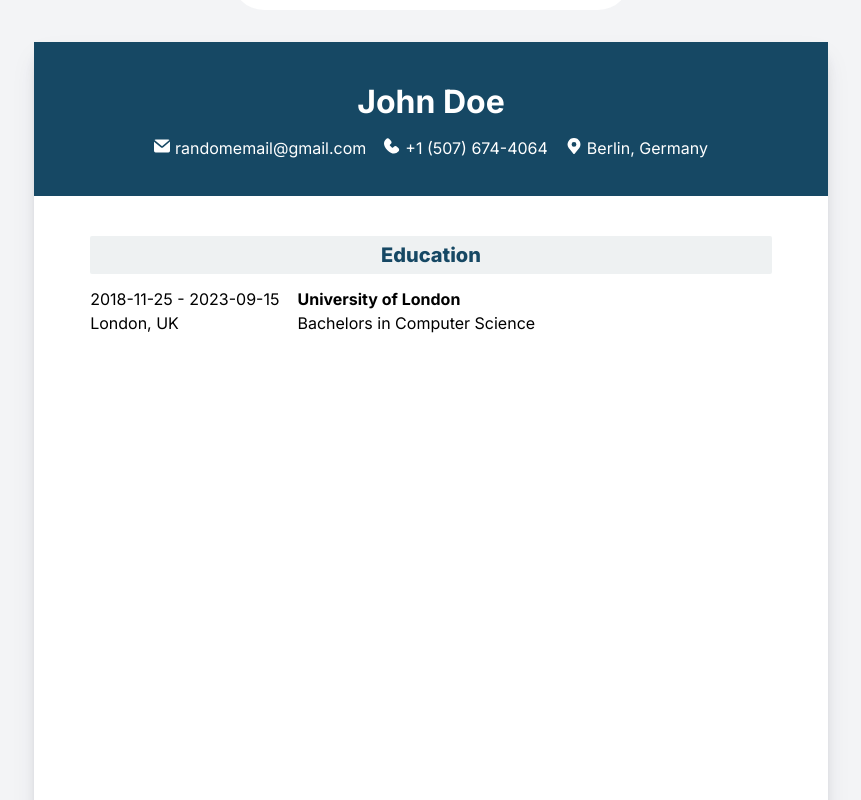
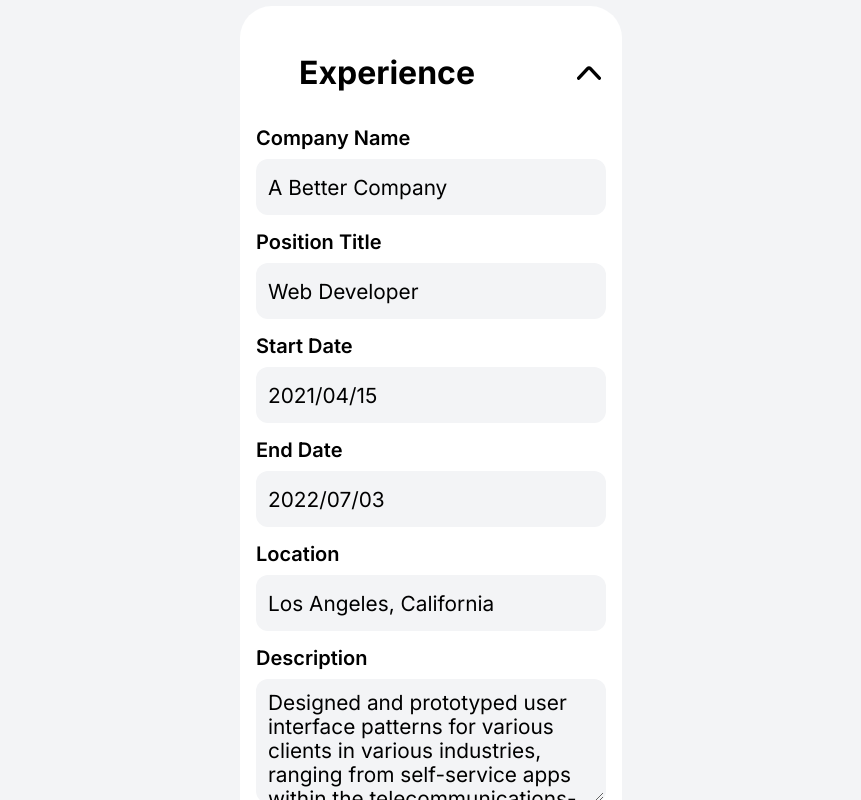
Before and after one commit to Ventorix/React-CV-App, a React (Vite) app: page / in a window 1280 px wide. Shown: the part 1360-2160 px from the top of the page, without its empty margins (209-1070 px from the left). Built offline with nearby package versions, Linux system fonts and the light colour scheme.

Commit message:
Added experience section on sidebar and resume

```diff
--- a/src/App.jsx
+++ b/src/App.jsx
@@ -13,6 +13,14 @@ function App() {
 		endDate: '',
 		schoolLocation: '',
 	});
+	const [experienceInfo, setExperienceInfo] = useState({
+		companyName: '',
+		positionTitle: '',
+		startDate: '',
+		endDate: '',
+		companyLocation: '',
+		description: '',
+	});
 
 	return (
 		<Wrapper>
@@ -21,8 +29,10 @@ function App() {
 				info={info}
 				educationInfo={educationInfo}
 				setEducationInfo={setEducationInfo}
+				experienceInfo={experienceInfo}
+				setExperienceInfo={setExperienceInfo}
 			/>
-			<Resume info={info} educationInfo={educationInfo} />
+			<Resume info={info} educationInfo={educationInfo} experienceInfo={experienceInfo} />
 			<Footer />
 		</Wrapper>
 	);
--- /dev/null
+++ b/src/UI/inputs/TextArea.jsx
@@ -0,0 +1,6 @@
+import { FormTextArea } from './TextAreaStyles';
+function TextArea(props) {
+	return <FormTextArea {...props}></FormTextArea>;
+}
+
+export default TextArea;
--- /dev/null
+++ b/src/UI/inputs/TextAreaStyles.jsx
@@ -0,0 +1,22 @@
+import styled from 'styled-components';
+
+export const FormTextArea = styled.textarea`
+	border-radius: 12px;
+	padding: 10px;
+	color: ${(props) => props.theme.$black};
+	background-color: ${(props) => props.theme.$darken_white};
+	height: 100px;
+	max-width: 100%;
+	min-height: 42px;
+	font-size: 1.3rem;
+	border: 2px solid transparent;
+	transition: all 0.25s;
+	resize: vertical;
+	white-space: pre-wrap;
+
+	&:focus {
+		outline: ${(props) => props.theme.$darken_blue} 1px solid;
+		border: 2px solid ${(props) => props.theme.$lighten_blue};
+		box-shadow: 0 0 2px 2px ${(props) => props.theme.$lighten_blue};
+	}
+`;
--- a/src/components/resumeComponents/Resume.jsx
+++ b/src/components/resumeComponents/Resume.jsx
@@ -7,7 +7,10 @@ function Resume(props) {
 		<StyledResumeContainer>
 			<StyledResume>
 				<ResumeTopBlock info={props.info} />
-				<ResumeInfoSection info={props.educationInfo} title={'Education'} />
+				<div>
+					<ResumeInfoSection info={props.educationInfo} title={'Education'} />
+					<ResumeInfoSection info={props.experienceInfo} title={'Experience'} />
+				</div>
 			</StyledResume>
 		</StyledResumeContainer>
 	);
--- a/src/components/resumeComponents/ResumeInfoBlock.jsx
+++ b/src/components/resumeComponents/ResumeInfoBlock.jsx
@@ -1,14 +1,16 @@
 import { StyledResumeInfoBlock, StyledResumeInfoGroup } from '../styled_components/resumeStyles';
 function ResumeInfoBlock(props) {
+	const propertyArr = Object.keys(props.info);
 	return (
 		<StyledResumeInfoBlock>
 			<StyledResumeInfoGroup>
-				<p>{`${props.info.startDate} - ${props.info.endDate}`}</p>
-				<p>{props.info.schoolLocation}</p>
+				<p>{`${props.info[propertyArr[2]]} - ${props.info[propertyArr[3]]}`}</p>
+				<p>{props.info[propertyArr[4]]}</p>
 			</StyledResumeInfoGroup>
 			<StyledResumeInfoGroup>
-				<p style={{ fontWeight: '700' }}>{props.info.school}</p>
-				<p>{props.info.degree}</p>
+				<p style={{ fontWeight: '700' }}>{props.info[propertyArr[0]]}</p>
+				<p>{props.info[propertyArr[1]]}</p>
+				<p>{props.info[propertyArr[5]]}</p>
 			</StyledResumeInfoGroup>
 		</StyledResumeInfoBlock>
 	);
--- a/src/components/sidebarComponents/InputBlock.jsx
+++ b/src/components/sidebarComponents/InputBlock.jsx
@@ -1,4 +1,5 @@
 import TextInput from '../../UI/inputs/TextInput';
+import TextArea from '../../UI/inputs/TextArea';
 import { StyledInputBlock } from '../styled_components/editSidebarStyles';
 import InputLabel from './InputLabel';
 
@@ -6,6 +7,14 @@ function InputBlock(props) {
 	return (
 		<StyledInputBlock>
 			<InputLabel htmlFor={props.propertyArr} text={props.labelTextArr} />
+			{props.propertyArr === 'description' ? (
+				<TextArea
+					placeholder={props.placeholderTextArr}
+					value={props.info[props.propertyArr]}
+					onChange={(e) => props.setInfo({ ...props.info, [props.propertyArr]: e.target.value })}
+					id={props.propertyArr}
+				/>
+			) : (
 				<TextInput
 					placeholder={props.placeholderTextArr}
 					value={props.info[props.propertyArr]}
@@ -13,6 +22,7 @@ function InputBlock(props) {
 					id={props.propertyArr}
 					type={props.type}
 				/>
+			)}
 		</StyledInputBlock>
 	);
 }
--- a/src/components/sidebarComponents/InputList.jsx
+++ b/src/components/sidebarComponents/InputList.jsx
@@ -3,7 +3,7 @@ import InputBlock from './InputBlock';
 function InputList(props) {
 	return (
 		<>
-			{props.InfoObj.inputTypesArr.map((item, i) => {
+			{props.InfoObj.propertyArr.map((item, i) => {
 				return (
 					<InputBlock
 						labelTextArr={props.InfoObj.labelTextArr[i]}
--- a/src/components/sidebarComponents/Sidebar.jsx
+++ b/src/components/sidebarComponents/Sidebar.jsx
@@ -28,6 +28,27 @@ function Sidebar(props) {
 		inputTypesArr: ['text', 'text', 'text', 'text', 'text'],
 	};
 
+	const experienceInfoObj = {
+		labelTextArr: [
+			'Company Name',
+			'Position Title',
+			'Start Date',
+			'End Date',
+			'Location',
+			'Description',
+		],
+		propertyArr: Object.keys(props.experienceInfo),
+		placeholderTextArr: [
+			'Enter Company Name',
+			'Enter Position Title',
+			'Enter Start Date',
+			'Enter End Date',
+			'Enter Location',
+			'Enter Description',
+		],
+		inputTypesArr: ['text', 'text', 'text', 'text', 'text'],
+	};
+
 	const sectionTitlesArr = ['Personal Details', 'Education', 'Experience'];
 	const sectionImgPathsArr = [
 		'../src/assets/contacts.svg',
@@ -38,7 +59,11 @@ function Sidebar(props) {
 	return (
 		<StyledSidebar>
 			<StyledFormContainer>
-				<TemplateBlock setInfo={props.setInfo} setEducationInfo={props.setEducationInfo} />
+				<TemplateBlock
+					setInfo={props.setInfo}
+					setEducationInfo={props.setEducationInfo}
+					setExperienceInfo={props.setExperienceInfo}
+				/>
 				<InfoSection
 					info={props.info}
 					setInfo={props.setInfo}
@@ -53,6 +78,13 @@ function Sidebar(props) {
 					sectionTitle={sectionTitlesArr[1]}
 					sectionImgPath={sectionImgPathsArr[1]}
 				/>
+				<InfoSection
+					info={props.experienceInfo}
+					setInfo={props.setExperienceInfo}
+					InfoObj={experienceInfoObj}
+					sectionTitle={sectionTitlesArr[2]}
+					sectionImgPath={sectionImgPathsArr[2]}
+				/>
 			</StyledFormContainer>
 		</StyledSidebar>
 	);
--- a/src/components/sidebarComponents/TemplateBlock.jsx
+++ b/src/components/sidebarComponents/TemplateBlock.jsx
@@ -12,6 +12,14 @@ function TemplateBlock(props) {
 			endDate: '',
 			schoolLocation: '',
 		});
+		props.setExperienceInfo({
+			companyName: '',
+			positionTitle: '',
+			startDate: '',
+			endDate: '',
+			companyLocation: '',
+			description: '',
+		});
 	}
 
 	function loadTemplate() {
@@ -24,9 +32,18 @@ function TemplateBlock(props) {
 		props.setEducationInfo({
 			school: 'University of London',
 			degree: 'Bachelors in Computer Science',
-			startDate: '2018-11-25',
-			endDate: '2023-09-15',
+			startDate: '2015/11/25',
+			endDate: '2020/09/15',
 			schoolLocation: 'London, UK',
+		});
+		props.setExperienceInfo({
+			companyName: 'A Better Company',
+			positionTitle: 'Web Developer',
+			startDate: '2021/04/15',
+			endDate: '2022/07/03',
+			companyLocation: 'Los Angeles, California',
+			description:
+				'Designed and prototyped user interface patterns for various clients in various industries, ranging from self-service apps within the telecommunications-sector to mobile games for IOS and Android',
 		});
 	}
 
--- a/src/components/styled_components/editSidebarStyles.jsx
+++ b/src/components/styled_components/editSidebarStyles.jsx
@@ -38,7 +38,7 @@ export const StyledForm = styled.form`
 export const StyledSection = styled.div`
 	background-color: ${(props) => props.theme.$white};
 	border-radius: 2rem;
-	padding: 1.5em;
+	padding: 1em;
 	min-width: 350px;
 
 	@media (max-width: 460px) {
--- a/src/components/styled_components/resumeStyles.jsx
+++ b/src/components/styled_components/resumeStyles.jsx
@@ -81,7 +81,7 @@ export const StyledResumeInfoBlock = styled.div`
 `;
 
 export const StyledResumeInfoGroup = styled.div`
-	min-width: 150px;
+	min-width: 200px;
 `;
 
 export const StyledResumeSectionTitle = styled.div`
```
Also changed, not shown: src/globalStyles/normalize.css. Lines whose indentation alone changed are shown as unchanged.
